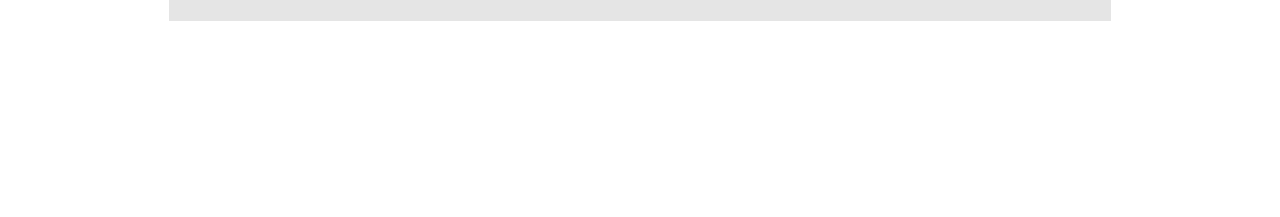
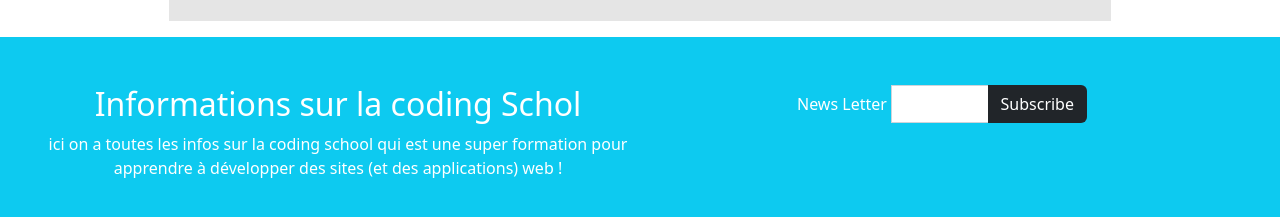
Before and after one commit to sofiane626/07dec, a website: page exercice/exo2/index.html in a window 1280 px wide. Shown: the part 839-1056 px from the top of the page. Before the commit the page ends 876 px from the top, so only its background shows below. Drawn offline with nearby package versions, Linux system fonts and the light colour scheme.

Commit message:
exercice 2 fini

```diff
--- a/exercice/exo2/index.html
+++ b/exercice/exo2/index.html
@@ -68,8 +68,24 @@
                 </div>
             </div>
         </div>
+    </section>
 
-    </section>
+    <footer class="bg-info text-white p-5">
+        <div class="row">
+            <div class="col-6 text-center">
+                <h2>Informations sur la coding Schol</h2>
+                <p>ici on a toutes les infos sur la coding school qui est une super formation pour apprendre à
+                    développer des sites (et des applications) web !</p>
+            </div>
+            <div class="col-6 text-center">
+                <div class="input-group mb-3 w-50 m-auto align-items-center">
+                    <span>News Letter</span><input type="text" class="form-control ms-1"
+                        aria-label="Recipient's username" aria-describedby="button-addon2">
+                    <button class="btn text-bg-dark" type="button" id="button-addon2">Subscribe</button>
+                </div>
+            </div>
+        </div>
+    </footer>
 
     <script src="./node_modules/bootstrap/dist/js/bootstrap.bundle.js"></script>
 </body>
```
